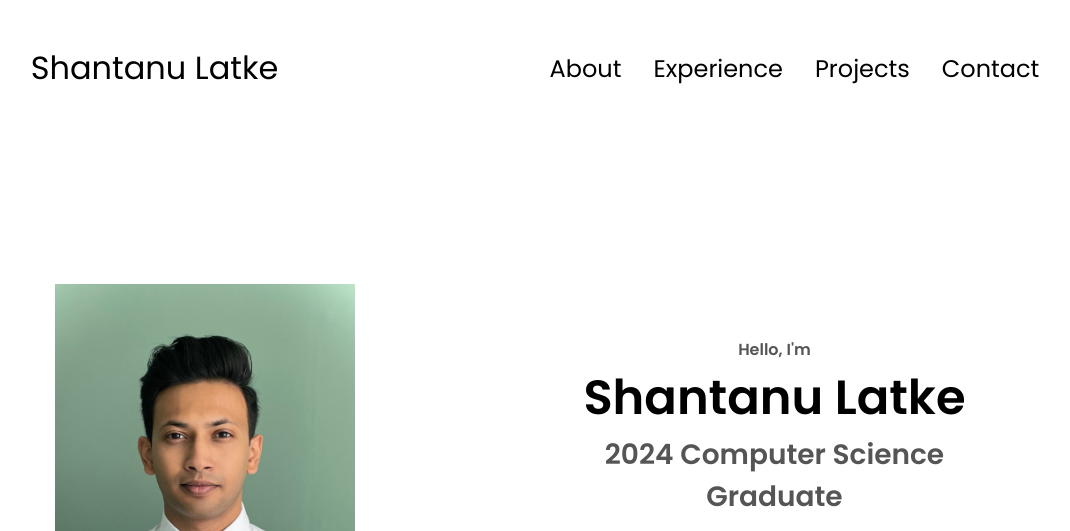
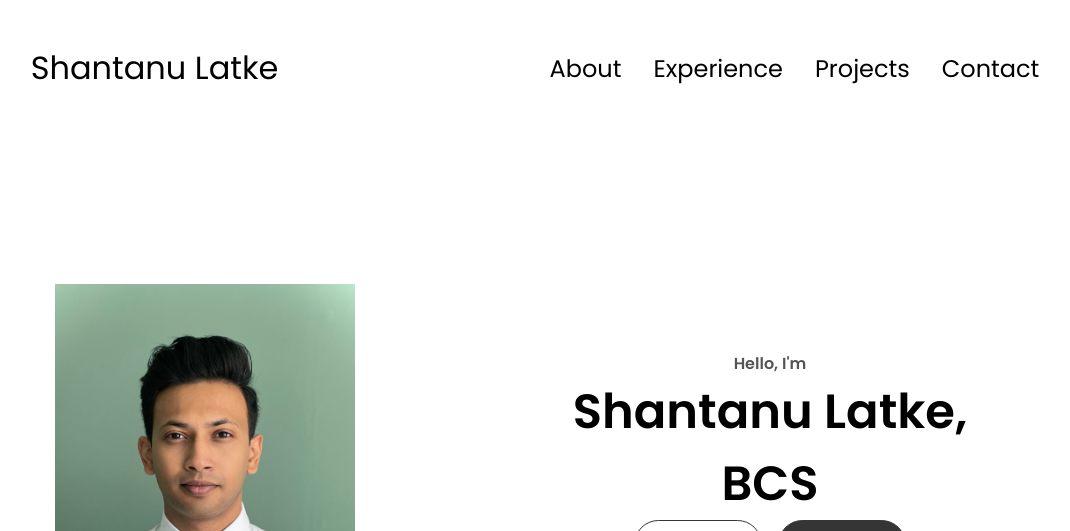
Before and after one commit to shanlatke004/Personal_Portfolio, a plain HTML site: page index.html in a window 1280 px wide. Shown: the top 531 px of the page, without its empty margins (105-1175 px from the left). Drawn offline with Linux system fonts and the light colour scheme.

Commit message:
Update index.html

```diff
--- a/index.html
+++ b/index.html
@@ -42,8 +42,7 @@
       </div>
       <div class="section__text">
         <p class="section__text__p1">Hello, I'm</p>
-        <h1 class="title">Shantanu Latke</h1>
-        <p class="section__text__p2">2024 Computer Science Graduate</p>
+        <h1 class="title">Shantanu Latke, BCS</h1>
         <div class="btn-container">
           <button
             class="btn btn-color-2"
```
